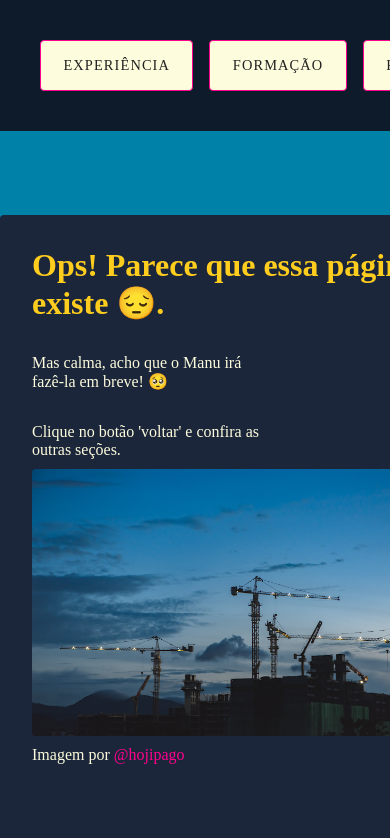
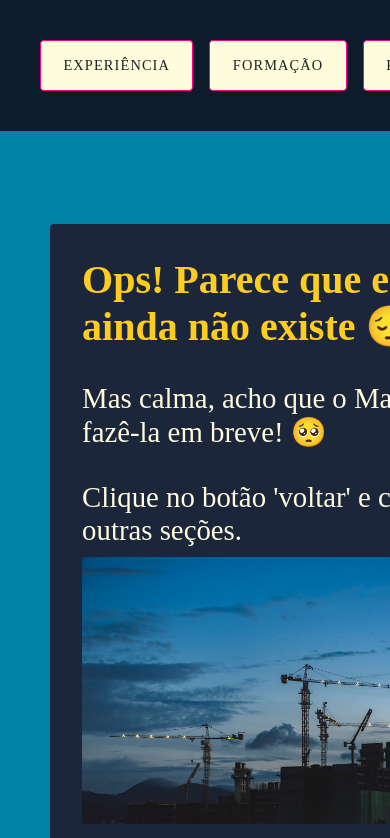
Before and after one commit to manupilation/manupilation.github.io, a React (Vite) app in the folder personal-page-app/: page /contact in a window 390 px wide. Shown: the top 838 px of the page. Built offline with nearby package versions, Linux system fonts and the light colour scheme.

Commit message:
refactor: noBuild font size

```diff
--- a/personal-page-app/src/components/NoBuilded/styles.module.scss
+++ b/personal-page-app/src/components/NoBuilded/styles.module.scss
@@ -70,6 +70,14 @@
     grid-template-columns: 1fr;
     gap: 10px 20px;
 
+    h3 {
+      font-size: 2.5rem;
+    }
+
+    p {
+      font-size: 1.8rem;
+    }
+
 
     div {
       grid-column: 1;
@@ -84,9 +92,15 @@
 
 @media (max-width: 420px) {
   .noBuildContainer {
+    max-width: 500px;
+
     .hojipago {
       grid-area: 3 / 1;
       place-self: start;
     }
+
+    .toBackButton {
+      grid-area: 4 / 1;
+    }
   }
 }
```
